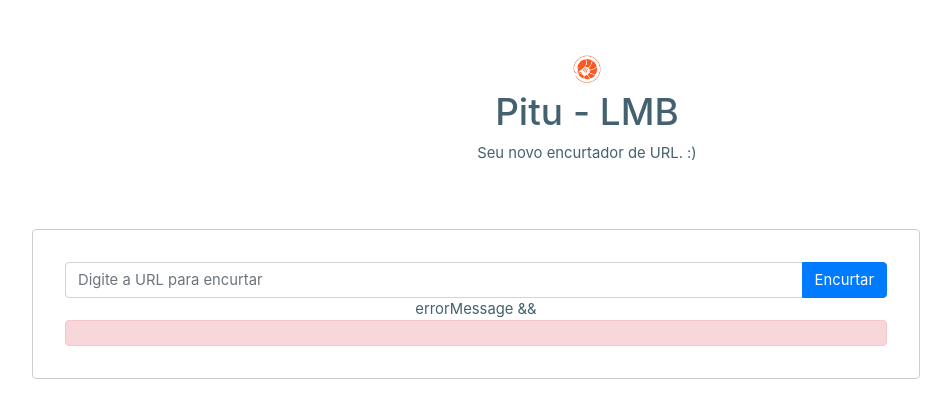
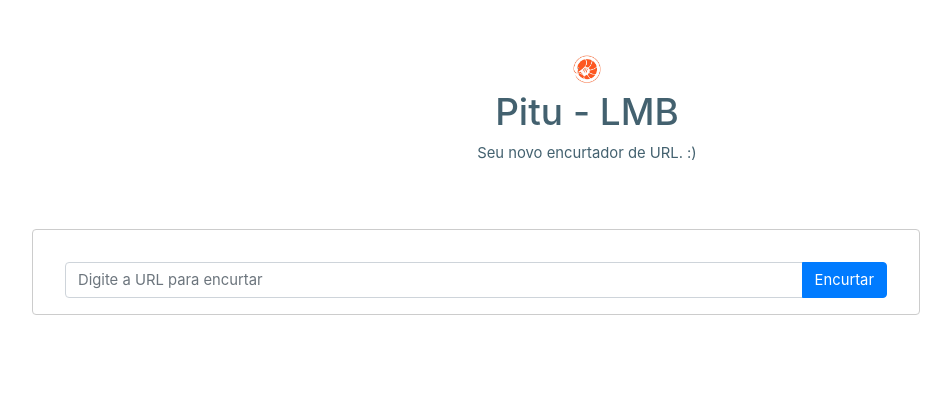
Before and after one commit to lmbernardo7520112/web-full-stack-SaaS-JS, a React (Create React App) app in the folder frontend/: page / in a window 1280 px wide. Shown: the top 418 px of the page, without its empty margins (53-1004 px from the left). Built offline with nearby package versions, Linux system fonts and the light colour scheme.

Commit message:
Consertei errorMessage &&, tinha que ficar entre {}.

```diff
--- a/frontend/src/pages/HomePage/index.js
+++ b/frontend/src/pages/HomePage/index.js
@@ -42,6 +42,7 @@ class HomePage extends React.Component {
         element.select();
         document.execCommand('copy');
     }
+
     render() {
         const { isLoading, errorMessage, code } = this.state;
 
@@ -78,7 +79,7 @@ class HomePage extends React.Component {
                                 </>
                             )
                         )}
-                        errorMessage && <Alert variant="danger">{errorMessage}</Alert>
+                        {errorMessage && <Alert variant="danger">{errorMessage}</Alert>}
                     </Form>
                 </ContentContainer>
             </Container>
```
